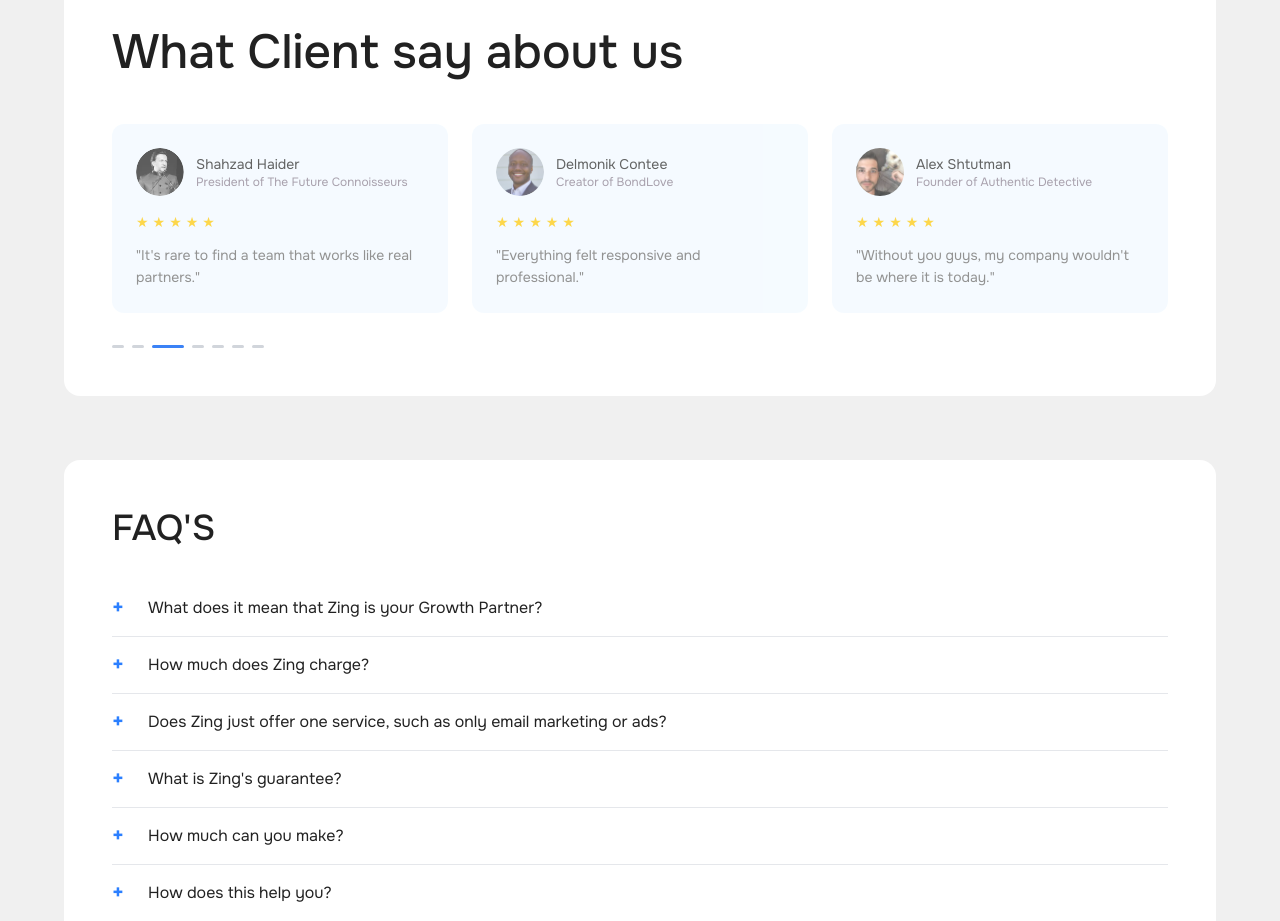
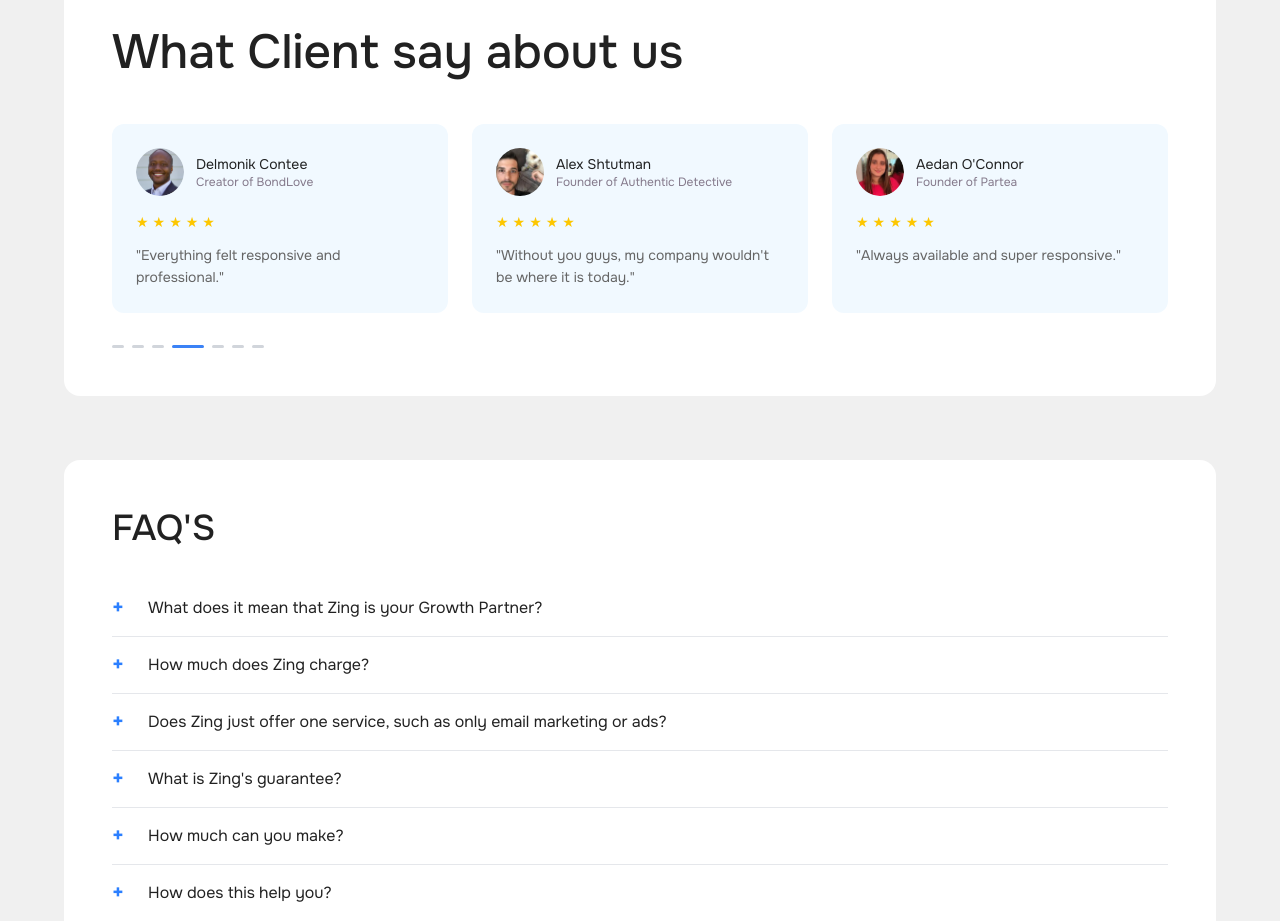
Before and after one commit to usama-987/Zing-Landing-page, a React (Vite) app: page /marketing in a window 1280 px wide. Shown: the part 3820-4741 px from the top of the page. Built offline with nearby package versions, Linux system fonts and the light colour scheme.

Commit message:
Apply changes in review section

```diff
--- a/src/features/components/howwework/Howwework.jsx
+++ b/src/features/components/howwework/Howwework.jsx
@@ -35,7 +35,7 @@ const HowWeWork = () => {
           <div className="grid grid-cols-1 md:grid-cols-2 gap-8 lg:gap-20 items-center">
 
         {/* Left */}
-        <div className="flex flex-col gap-4 mt-0 md:mt-4 lg:mt-30">
+        <div className="flex flex-col gap-4 mt-0 md:mt-4 lg:mt-30 items-center md:items-start text-center md:text-left">
           <h2 className="text-3xl sm:text-4xl lg:text-6xl font-medium text-[#0F0F10] leading-[1.08] tracking-tight">
             How We Work
           </h2>
--- a/src/features/components/reviews/Reviews.jsx
+++ b/src/features/components/reviews/Reviews.jsx
@@ -61,12 +61,7 @@ const Reviews = ({ autoPlayInterval =2000 }) => {
 
   const goToSlide = (index) => {
     if (index === active || animating) return;
-
-    setAnimating(true);
-    setTimeout(() => {
-      setActive(index);
-      setAnimating(false);
-    }, 250);
+    setActive(index);
   };
 
   // Auto play
@@ -110,10 +105,9 @@ const Reviews = ({ autoPlayInterval =2000 }) => {
             {visibleReviews.map((review, index) => (
               <div
                 key={index}
-                className="rounded-xl p-6 transition-all duration-300 hover-popup"
+                className="rounded-xl p-6 hover-popup"
                 style={{
                   backgroundColor: '#F1F9FF',
-                  opacity: animating ? 0.7 : 1,
                 }}
               >
                 {/* Profile */}
```
Also changed, not shown: src/assets/Revenue.png.
